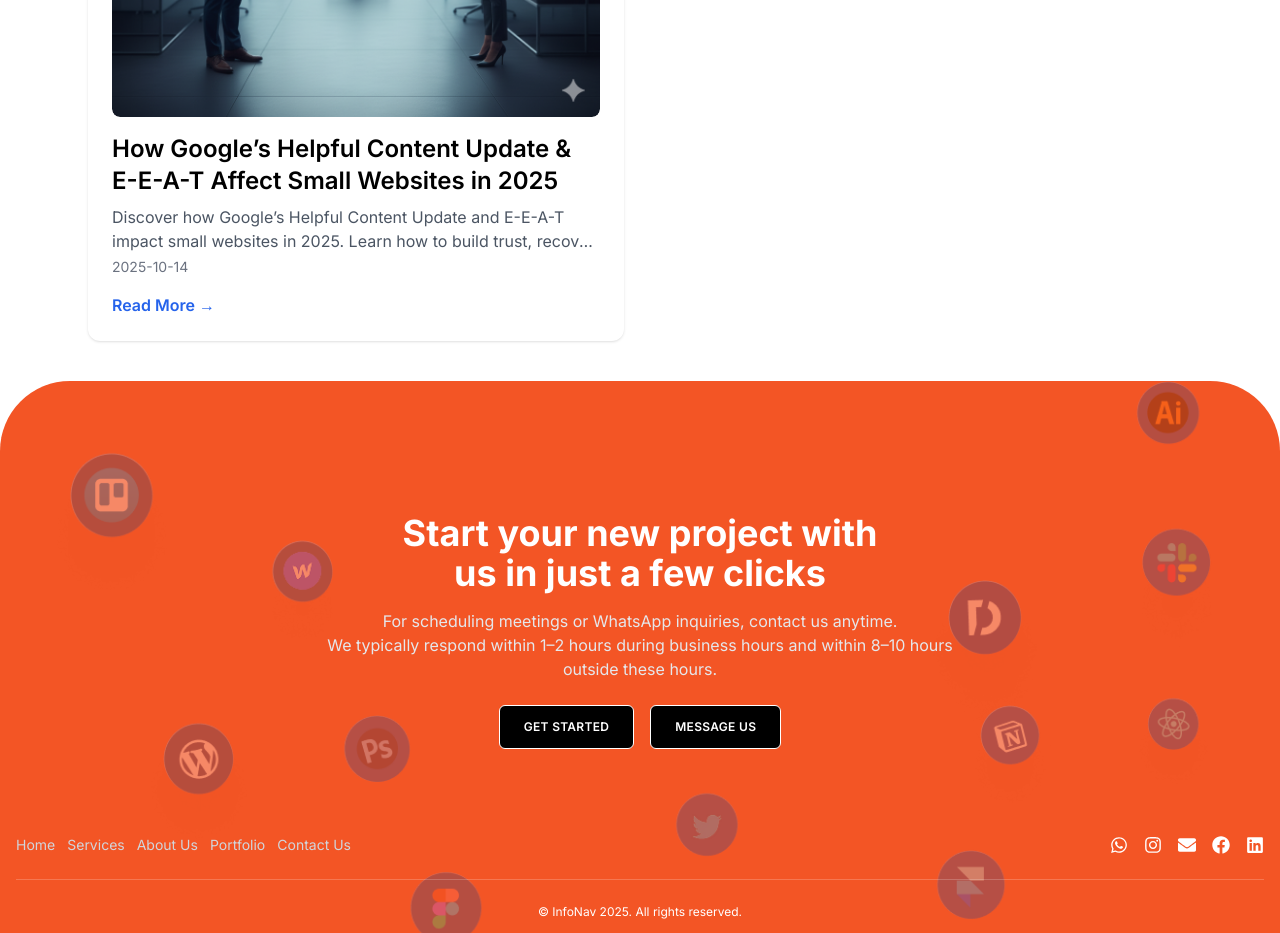
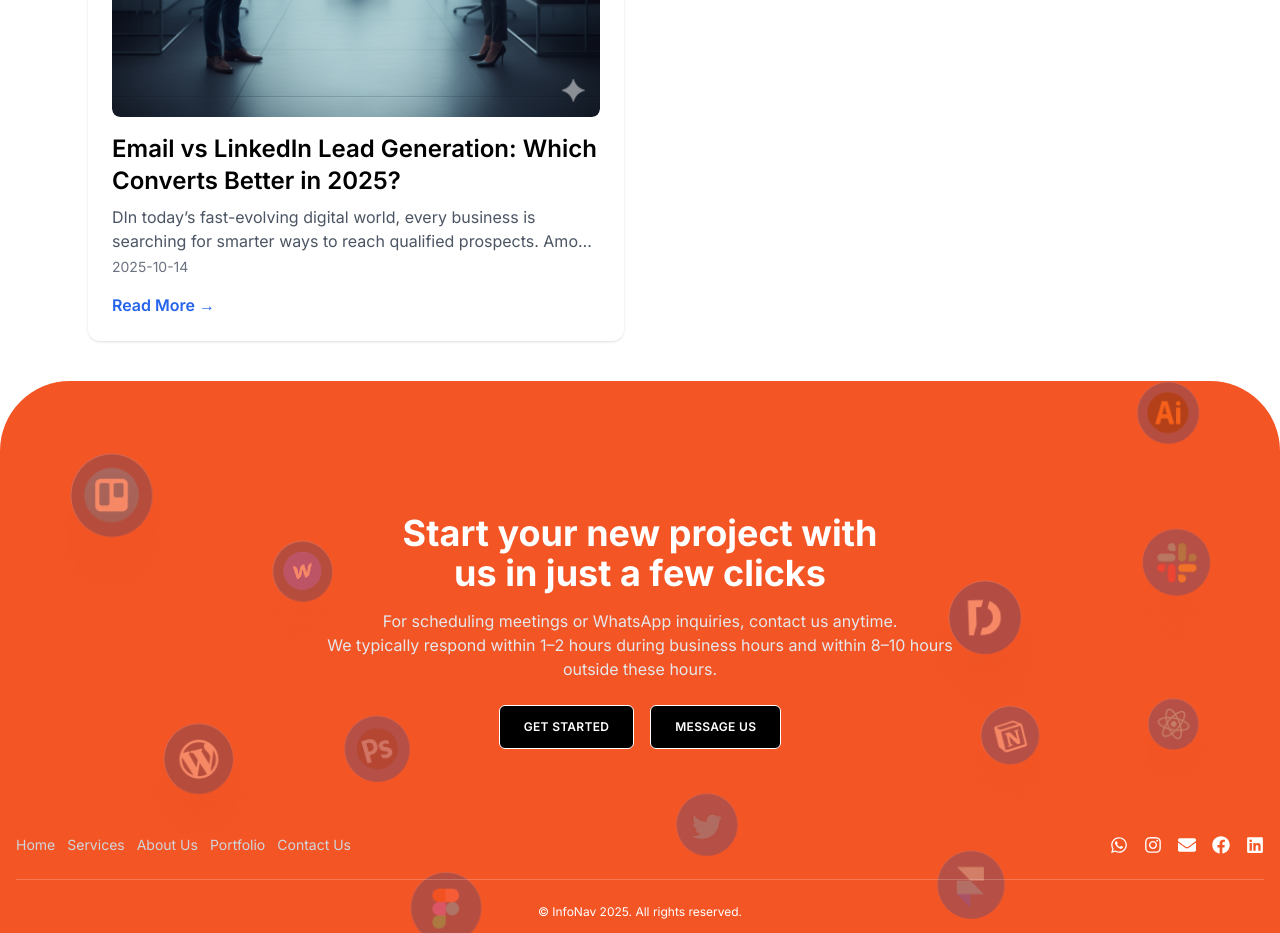
Before and after one commit to SallalZahid56/InfoNavigators, a Next.js app: page /blogs in a window 1280 px wide. Shown: the part 3680-4613 px from the top of the page. Built offline with nearby package versions, Linux system fonts and the light colour scheme.

Commit message:
Initial commit

```diff
--- a/src/components/EmailVsLinkedin2025.jsx
+++ b/src/components/EmailVsLinkedin2025.jsx
@@ -69,7 +69,7 @@ export default function EmailVsLinkedin2025() {
                         href="/services-page/email-list-building"
                         className="text-blue-600 hover:underline font-semibold"
                     >
-                        B2BEmailListBuilding
+                        B2B EmailList Building
                     </Link>
                     , while others lean toward done-for-you LinkedIn lead generation solutions that deliver hyper-targeted results.
                 </p>
@@ -107,7 +107,7 @@ export default function EmailVsLinkedin2025() {
                                 href="/services-page/email-list-building"
                                 className="text-blue-600 hover:underline font-semibold"
                             >
-                                B2BEmailListBuilding
+                                B2B EmailList Building
                             </Link> and <Link
                                 href="/services-page/data-verification"
                                 className="text-blue-600 hover:underline font-semibold"
--- a/src/data/blogs.js
+++ b/src/data/blogs.js
@@ -158,9 +158,9 @@ export const blogs = [
 
 {
   slug: "email-vs-linkedin-lead-generation-2025",
-  title: "How Google’s Helpful Content Update & E-E-A-T Affect Small Websites in 2025",
+  title: "Email vs LinkedIn Lead Generation: Which Converts Better in 2025?",
   description:
-    "Discover how Google’s Helpful Content Update and E-E-A-T impact small websites in 2025. Learn how to build trust, recover rankings, and improve SEO performance with InfoNav’s expert strategies.",
+    "DIn today’s fast-evolving digital world, every business is searching for smarter ways to reach qualified prospects. Among all available methods, two continue to dominate the B2B landscape — Email and LinkedIn Lead Generation.",
   date: "2025-10-14",
   image: "/email-vs-linkedinn.png",
   metaTitle:
```
